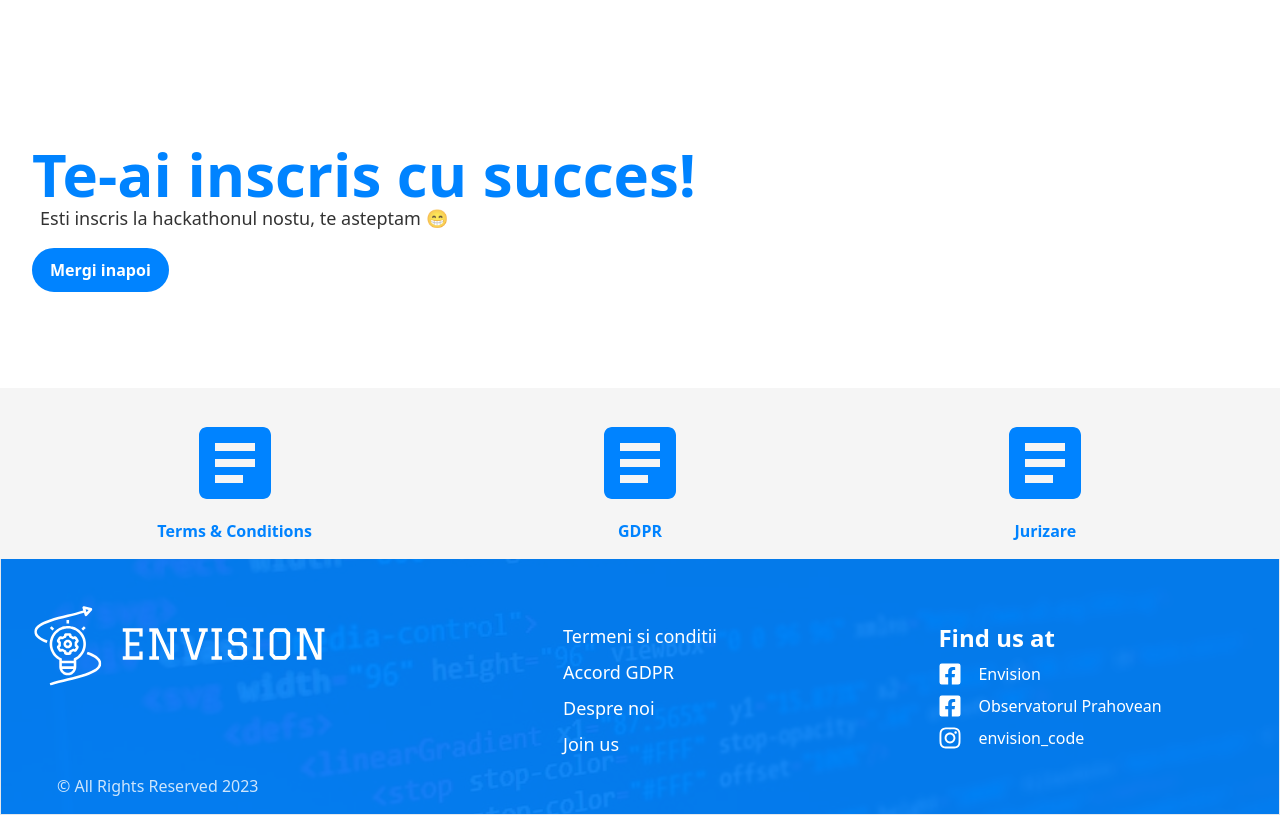
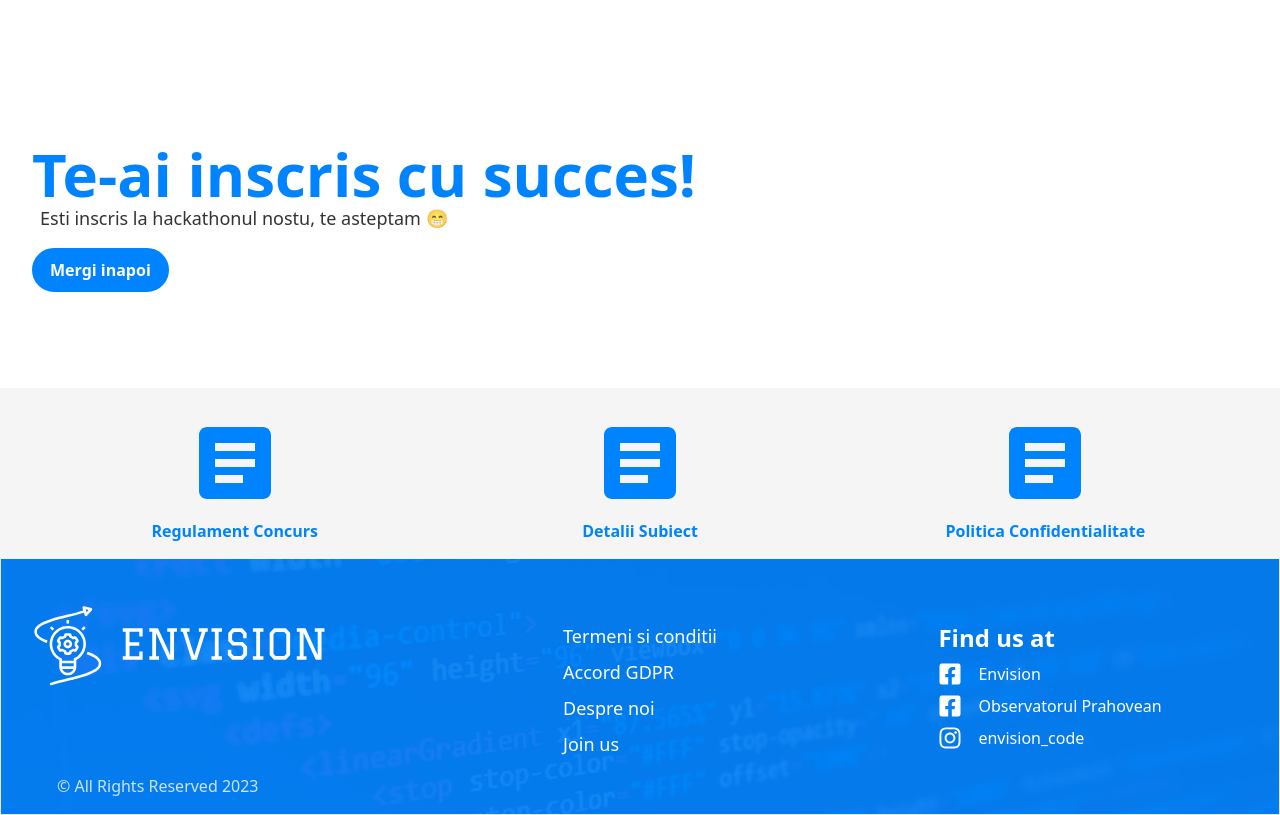
Before and after one commit to CatalinP0P/envision-inscriere, a React (Create React App) app: page /confirm in a window 1280 px wide. Built offline with nearby package versions, Linux system fonts and the light colour scheme.

Commit message:
added docs on confirm

```diff
--- a/src/pages/Confirm/Confirm.tsx
+++ b/src/pages/Confirm/Confirm.tsx
@@ -27,19 +27,19 @@ export default function Confirm() {
             <div className="text-6xl lg:text-8xl">
               <ArticleIcon fontSize="inherit" />
             </div>
-            <label>Terms & Conditions</label>
+            <label>Regulament Concurs</label>
           </div>
           <div className="flex flex-col gap-2  items-center text-primary font-semibold cursor-pointer hover:text-primary/50 transition-all">
             <div className="text-6xl lg:text-8xl">
               <ArticleIcon fontSize="inherit" />
             </div>
-            <label>GDPR</label>
+            <label>Detalii Subiect</label>
           </div>
           <div className="flex flex-col gap-2 items-center text-primary font-semibold cursor-pointer hover:text-primary/50 transition-all">
             <div className="text-6xl lg:text-8xl">
               <ArticleIcon fontSize="inherit" />
             </div>
-            <label>Jurizare</label>
+            <label>Politica Confidentialitate</label>
           </div>
         </Container>
       </div>
```
